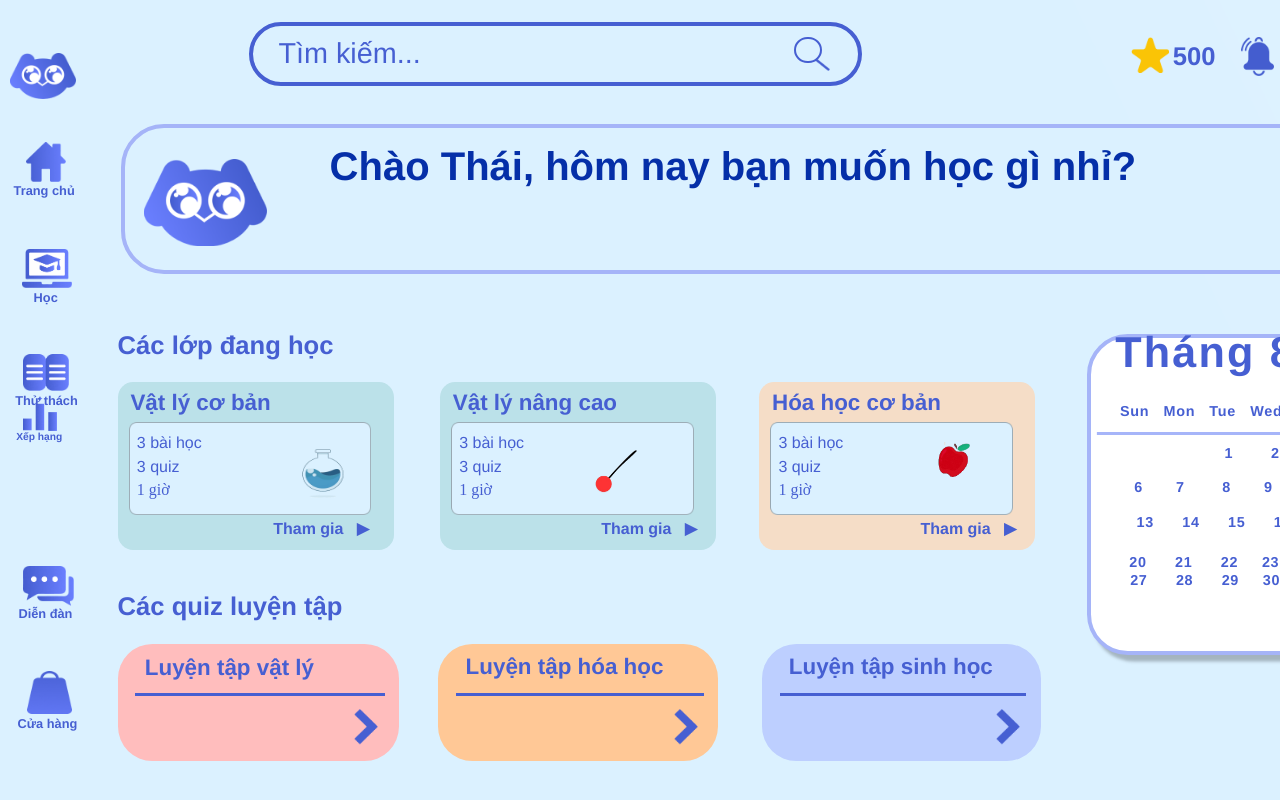
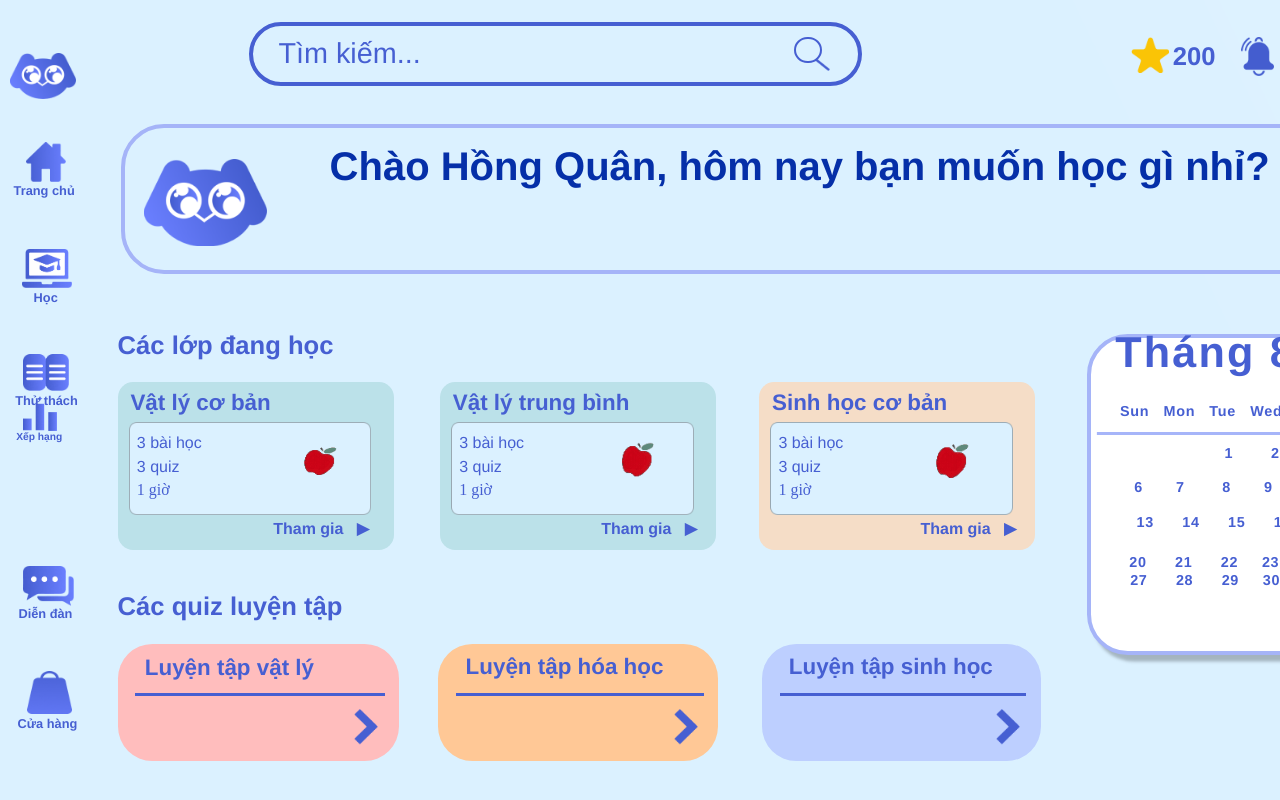
Before and after one commit to huythai855/SciPlay, a React app in the folder frontend/: page /homepage in a window 1280 px wide. Shown: the top 800 px of the page. Built offline with nearby package versions, Linux system fonts and the light colour scheme; no server answers.

Commit message:
feat: connect Homepage's BE and FE

```diff
--- a/frontend/src/pages/Home/Home.css
+++ b/frontend/src/pages/Home/Home.css
@@ -929,12 +929,12 @@
 }
 
 .homepage .dcim-afcc {
-  height: 70px;
-  left: 147px;
+  height: 98px;
+  left: 180px;
   object-fit: cover;
   position: absolute;
-  top: 85px;
-  width: 201px;
+  top: 60px;
+  width: 134px;
 }
 
 .homepage .basic-chem {
--- a/frontend/src/pages/Home/Home.js
+++ b/frontend/src/pages/Home/Home.js
@@ -21,17 +21,55 @@ import Logo from "../../assets/logo.png"
 import Line1 from "../../assets/line-1.png"
 import Arrow from "../../assets/layer-1-2.png"
 import Rectangle from "../../assets/rectangle-6.png"
-import Lac1 from "../../assets/lac1.gif"
-import Lac2 from "../../assets/lac2.gif"
-import Lac3 from "../../assets/lac3.gif"
+import Gif1 from "../../assets/course_header_image/1.gif"
+import Gif2 from "../../assets/course_header_image/2.gif"
+import Gif3 from "../../assets/course_header_image/3.gif"
+import Gif4 from "../../assets/course_header_image/4.gif"
+import Gif5 from "../../assets/course_header_image/5.gif"
+import Gif6 from "../../assets/course_header_image/6.gif"
+import Gif7 from "../../assets/course_header_image/7.gif"
+import Gif8 from "../../assets/course_header_image/8.gif"
+import Gif9 from "../../assets/course_header_image/9.gif"
+import Gif10 from "../../assets/course_header_image/10.gif"
+import Gif11 from "../../assets/course_header_image/11.gif"
+import Gif12 from "../../assets/course_header_image/12.gif"
+import Default from "../../assets/course_header_image/1.gif"
+
+let gif_index = [Gif1, Gif2, Gif3, Gif4, Gif5, Gif6, Gif7, Gif8, Gif9, Gif10, Gif11, Gif12];
 
 
 function Home() {
   const [date, setDate] = useState(new Date());
+  const [data, setData] = useState({});
+  const [student, setStudent] = useState({});
+  const [courses, setCourses] = useState([]);
+  const [lessons, setLessons] = useState([]);
 
   const onChange = date => {
     setDate(date);
   };
+
+  useEffect(() =>  {
+    const urlSearchParams = new URLSearchParams(window.location.search);
+    const userId = urlSearchParams.get('user_id');
+    // console.log(userId);
+
+     axios.get(`http://10.10.143.92:3000/api/course?user_id=${userId}`)
+        .then(response => {
+            setData(response.data);
+            // console.log(data);
+            setStudent(response.data.student);
+            setCourses(response.data.courses);
+            // setLessons(data.lessons);
+            console.log(student);
+            console.log(courses);
+
+
+        })
+        .catch(error => {
+            console.error('Error fetching data:', error);
+        });
+  }, [data, student, courses]);
 
   return (
     <div className="homepage">
@@ -51,7 +89,7 @@ function Home() {
         </div>
         <div className="info">
           <div className="stars">
-            <div className="text-wrapper">500</div>
+            <div className="text-wrapper">{student.stars ? student.stars : 200}</div>
             <img className="icon" alt="Icon" src={Icon5} />
             <img className="bell" alt="Bell" src={Bell} />
           </div>
@@ -59,7 +97,7 @@ function Home() {
             <div className="user-text">
               Xin chào,
               <br />
-              Huy Thái
+              {student.name ? student.name : "Hồng Quân"}
             </div>
             <div className="overlap-group-wrapper">
               <div className="overlap-group-2">
@@ -177,7 +215,7 @@ function Home() {
             <div className="overlap-5">
               <div className="group-3">
                 <div className="overlap-group-5">
-                  <div className="text-wrapper-12">Vật lý cơ bản</div>
+                  <div className="text-wrapper-12">{courses.length > 0 ? courses[0].name : "Vật lý cơ bản"}</div>
                   <div className="overlap-6">
                     <img className="rectangle-9" alt="Rectangle" src={Rectangle} />
                     <div className="text-wrapper-13">1 giờ</div>
@@ -189,14 +227,14 @@ function Home() {
                   </div>
                 </div>
               </div>
-              <img className="falling-apple" alt="Falling apple" src={Lac1} />
+              <img className="falling-apple" alt="Falling apple" src={courses.length > 0 ? gif_index[courses[0].course_id - 1] : Default} />
             </div>
           </div>
           <div className="adv-phy">
             <div className="overlap-5">
               <div className="group-3">
                 <div className="overlap-group-5">
-                  <div className="text-wrapper-12">Vật lý nâng cao</div>
+                  <div className="text-wrapper-12">{courses.length > 0 ? courses[1].name : "Vật lý trung bình"}</div>
                   <div className="overlap-6">
                     <img className="rectangle-9" alt="Rectangle" src={Rectangle} />
                     <div className="text-wrapper-13">1 giờ</div>
@@ -208,14 +246,14 @@ function Home() {
               <div className="group-5">
                 <div className="text-wrapper-16">&nbsp;Tham gia &nbsp;&nbsp;▶</div>
               </div>
-              <img className="dcim-afcc" alt="Dcim afcc" src={Lac2} />
+              <img className="dcim-afcc" alt="Dcim afcc" src= {courses.length > 0 ? gif_index[courses[1].course_id - 1] : Default} />
             </div>
           </div>
           <div className="basic-chem">
             <div className="overlap-5">
               <div className="group-3">
                 <div className="overlap-group-6">
-                  <div className="text-wrapper-12">Hóa học cơ bản</div>
+                  <div className="text-wrapper-12">{courses.length > 0 ? courses[2].name : "Sinh học cơ bản"}</div>
                   <div className="overlap-6">
                     <img className="rectangle-9" alt="Rectangle" src={Rectangle} />
                     <div className="text-wrapper-13">1 giờ</div>
@@ -227,14 +265,14 @@ function Home() {
               <div className="group-5">
                 <div className="text-wrapper-16">&nbsp;Tham gia &nbsp;&nbsp;▶</div>
               </div>
-              <img className="img-2" alt="Img" src={Lac3} />
+              <img className="img-2" alt="Img" src={courses.length > 0 ? gif_index[courses[2].course_id - 1] : Default} />
             </div>
           </div>
         </div>
         <div className="welcome">
           <div className="overlap-7">
             <img className="logo-2" alt="Logo" src={Logo} />
-            <p className="text-wrapper-17">Chào Thái, hôm nay bạn muốn học gì nhỉ?</p>
+            <p className="text-wrapper-17">Chào {student.name ? student.name : "Hồng Quân"}, hôm nay bạn muốn học gì nhỉ?</p>
           </div>
         </div>
       </div>
```
Also changed, not shown: server/helper.js (+5 -2 lines).
